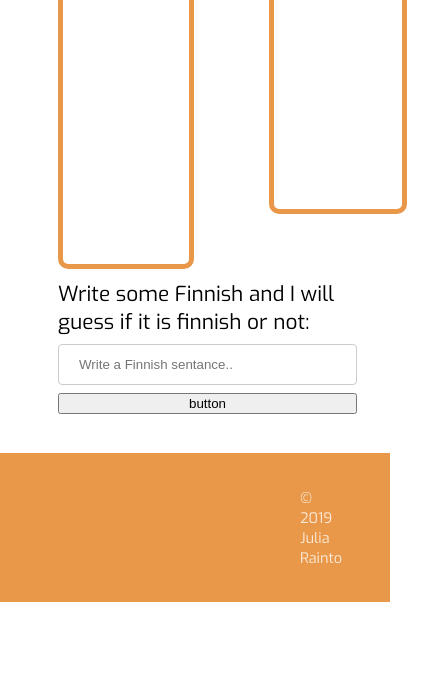
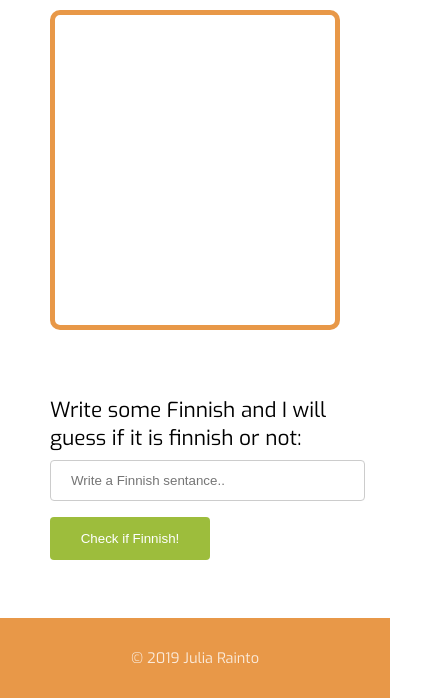
Before and after one commit to juliarainto/finnish-language-detector, a plain HTML site: page index.html in a window 390 px wide. Shown: the part 242-940 px from the top of the page, 432 px wide, since content can reach past the window. Before the commit the page ends 844 px from the top, so only its background shows below. Drawn offline with Linux system fonts and the light colour scheme; no server answers.

Commit message:
added responsivity

```diff
--- a/Public/app.css
+++ b/Public/app.css
@@ -6,25 +6,31 @@ html {
   -ms-text-size-adjust: 100%;
   -webkit-text-size-adjust: 100%;
   scroll-behavior: smooth;
+  margin: 0;
+  padding: 0;
 }
 
 body {
-  margin-bottom: 50px;
-  /* overflow: hidden; */
+  margin: 0;
+  padding: 0;
+  height: 100vh;
 }
 
 .container {
   display: flex;
   box-sizing: border-box;
   padding: 50px 0;
+  justify-content: space-evenly;
+  flex-wrap: wrap;
 }
 
-.subheader{
+.subheader {
   font-size: 1.3rem;
 }
 
 .text-container {
-  padding: 0 25px 0 50px;
+  flex: 1;
+  max-width: 40%;
 }
 
 .if-finnish-container {
@@ -70,15 +76,9 @@ ul.a {
 }
 
 .footer {
-  position: fixed;
-  bottom: 0px;
-  left: 0px;
-  right: 0px;
-  margin-bottom: 0px;
   align-items: center;
-  /* overflow: hidden; */
   min-height: 50px;
-  padding: 10px 0;
+  padding: 15px 0;
   color: rgba(255, 255, 255, .8);
   background-color: #e89848;
 }
@@ -106,7 +106,7 @@ select {
   box-sizing: border-box;
 }
 
-input[type=submit] {
+input[type=button] {
   width: 10rem;
   background-color: #9dbd3c;
   color: white;
@@ -120,3 +120,30 @@ input[type=submit] {
 input[type=submit]:hover {
   background-color: #9dbd3c;
 }
+
+/** Media Queries **/
+
+@media(max-width: 950px) {
+  .container {
+    flex-direction: column;
+    padding: 50px;
+  }
+
+  .bullshit {
+    margin: 20px 0 0 0;
+  }
+
+  .text-container {
+    max-width: 100%;
+  }
+  #copyright {
+    padding: 10px 100px;
+  }
+}
+@media(max-width: 400px) {
+  #copyright {
+    padding: 0;
+    display: flex;
+    justify-content: center;
+  }
+}
--- a/index.html
+++ b/index.html
@@ -16,7 +16,7 @@
         </div>
       </div>
       <div class="text-container">
-        <div class="header">Bullshit:</div>
+        <div class="header bullshit">Bullshit:</div>
         <div class="bullshit-height">
           <ul class="bullshit-container border" id="bullshit"></ul>
         </div>
@@ -25,7 +25,7 @@
     <div class="if-finnish-container">
       <div class="subheader">Write some Finnish and I will guess if it is finnish or not:</div>
       <input type="text" id="guess-sentence" name="firstname" placeholder="Write a Finnish sentance.."/>
-      <input type="button" value="button" onclick="checkSentence()" />
+      <input type="button" value="Check if Finnish!" onclick="checkSentence()" />
       <div id="result"></div>
     </div>
     <footer class="footer"><p id="copyright">© 2019 Julia Rainto</p></footer>
```
